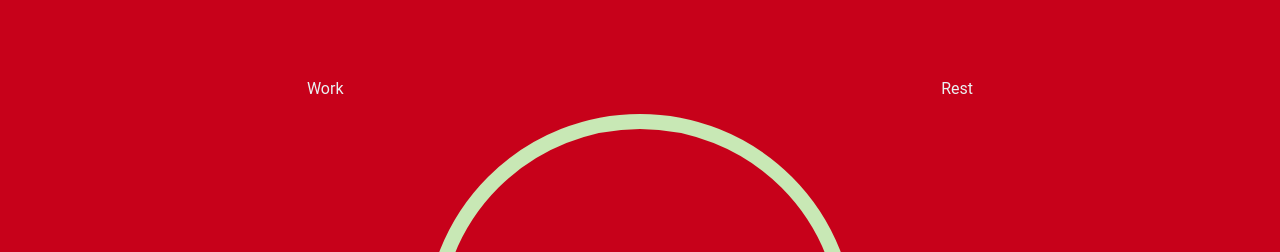
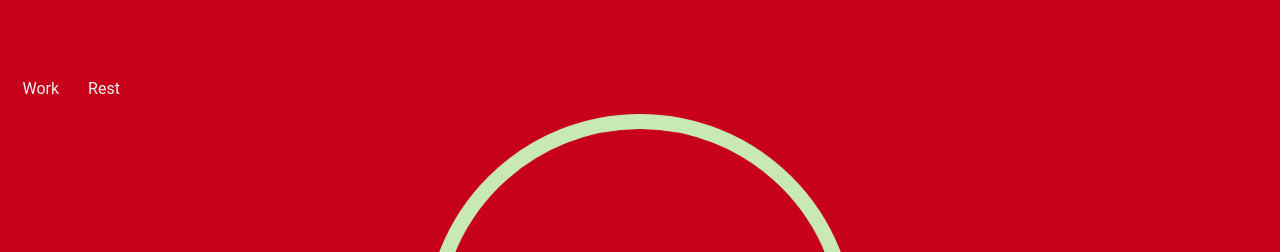
Before and after one commit to Drygnos/Pomodoro, a plain HTML site: page index.html in a window 1280 px wide. Shown: the part 178-430 px from the top of the page. Drawn offline with Linux system fonts and the light colour scheme.

```diff
--- a/style.css
+++ b/style.css
@@ -35,7 +35,7 @@ body {
   display: flex;
   justify-content: center;
   justify-content: space-around;
-  width: ;
+  width: 10%;
 
 }
 
```
